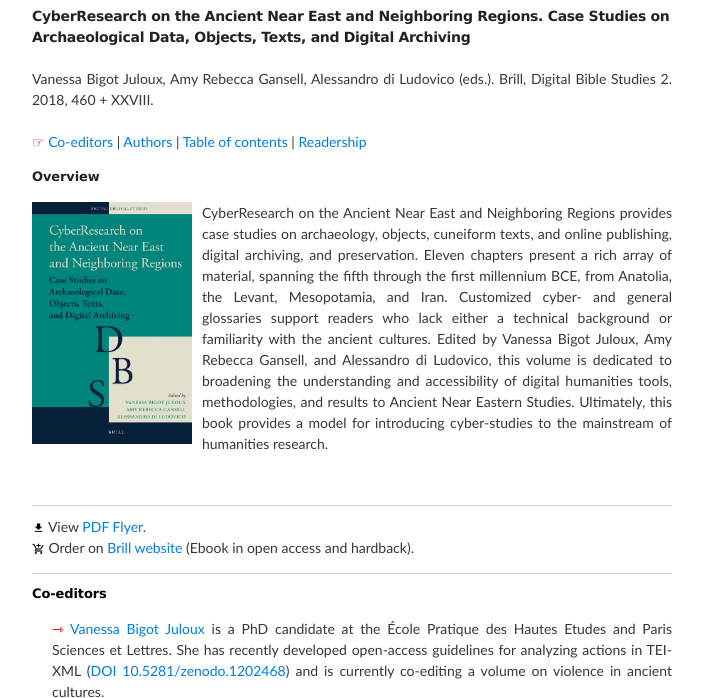
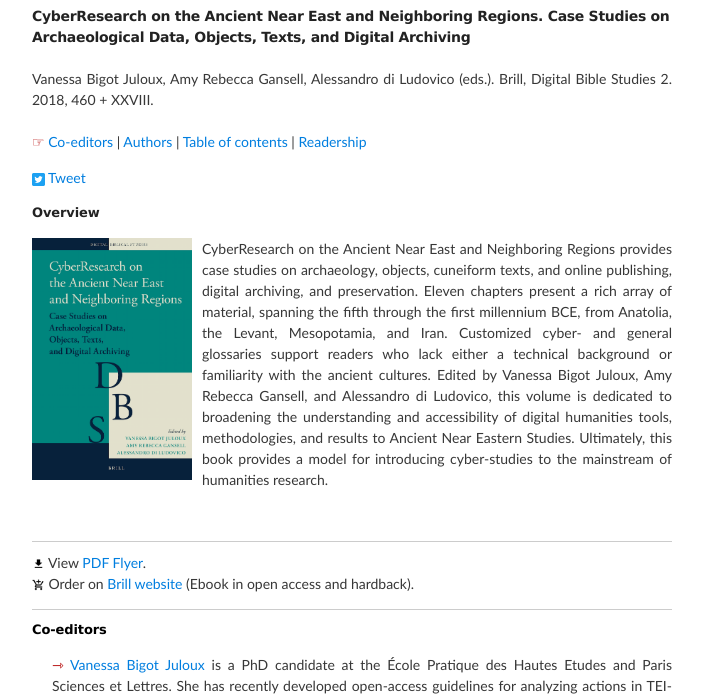
Before and after one commit to vbigot-juloux/ane-research-humanities, a Jekyll site: the page built from docs/CyberResearch-vol1.md, in a window 1280 px wide and 900 px high, cut to the strip 202-900 px from the top of the window. Shown: the whole strip, without its empty margins (288-991 px from the left). Built offline with Jekyll 4.4.1, drawn with Linux system fonts in a browser that asks for light colours; comment, search, counter and statistics services are not loaded; the repository's description, which GitHub fills in, is left out.

Commit message:
Update CyberResearch-vol1.md

```diff
--- a/docs/CyberResearch-vol1.md
+++ b/docs/CyberResearch-vol1.md
@@ -6,6 +6,9 @@ layout: default
 <h2> CyberResearch on the Ancient Near East and Neighboring Regions. Case Studies on Archaeological Data, Objects, Texts, and Digital Archiving</h2>
 Vanessa Bigot Juloux, Amy Rebecca Gansell, Alessandro di Ludovico (eds.). Brill, Digital Bible Studies 2. 2018, 460 +  XXVIII.<br /><br />
 <span style="color:#b30000; font-size: 14px">&#9758;</span> <a href="#eds">Co-editors</a> | <a href="#authors">Authors</a> | <a href="#table-content">Table of contents</a> | <a href="#readership">Readership</a>
+
+<img src="../assets/Twitter_Social_Icon_Rounded_Square_Color.png" style="border:0; -webkit-box-shadow: 0 0 0; width: 2%"/>
+<a href="https://twitter.com/share?ref_src=twsrc%5Etfw" class="twitter-share-button" data-show-count="false">Tweet</a><script async src="https://platform.twitter.com/widgets.js" charset="utf-8"></script>
 
 <h3>Overview</h3>
 <p><a href="../assets/CyberResearch_FrontCover.png" target="_blank"><img src="../assets/CyberResearch_FrontCover.png" style="float: left; overflow: auto; width:25%; padding-right: 10px; padding-bottom: 10px; border:0; -webkit-box-shadow: 0 0 0;"/></a>CyberResearch on the Ancient Near East and Neighboring Regions provides case studies on archaeology, objects, cuneiform texts, and online publishing, digital archiving, and preservation.
```
